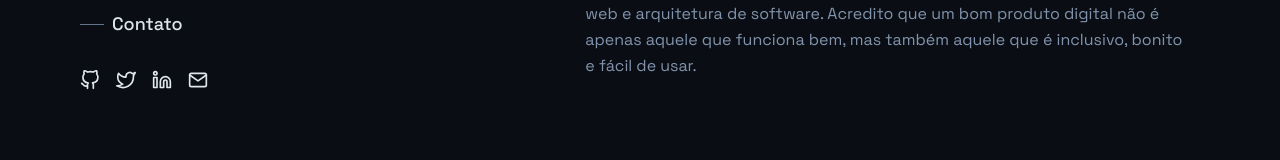
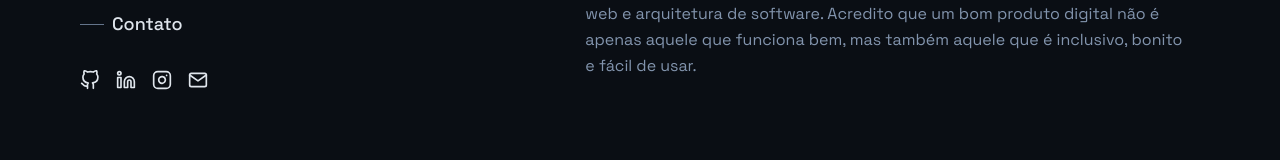
Before and after one commit to lucaspincho/myportfolio, a React (Vite) app: page / in a window 1280 px wide. Shown: the part 454-614 px from the top of the page. Built offline with nearby package versions, Linux system fonts and the light colour scheme.

Commit message:
fix: social media links

```diff
--- a/src/components/Sidebar.tsx
+++ b/src/components/Sidebar.tsx
@@ -1,5 +1,5 @@
 import { motion } from 'framer-motion';
-import { FiGithub, FiTwitter, FiLinkedin, FiMail } from 'react-icons/fi';
+import { FiGithub, FiInstagram, FiLinkedin, FiMail } from 'react-icons/fi';
 import classNames from 'classnames';
 import { useActiveSection } from '../hooks/useActiveSection';
 
@@ -63,6 +63,7 @@ export default function Sidebar({ isMobile, mobileMenuOpen, toggleMobileMenu }:
                 initial={{ opacity: 0, x: -20 }}
                 animate={{ opacity: 1, x: 0 }}
                 transition={{ delay: 0.1 * (index + 3) }}
+                className="w-fit"
               >
                 <a
                   href={item.href}
@@ -98,11 +99,11 @@ export default function Sidebar({ isMobile, mobileMenuOpen, toggleMobileMenu }:
           <a href="https://github.com" target="_blank" rel="noreferrer" aria-label="GitHub">
             <FiGithub className="w-5 h-5" />
           </a>
-          <a href="https://twitter.com" target="_blank" rel="noreferrer" aria-label="Twitter">
-            <FiTwitter className="w-5 h-5" />
-          </a>
           <a href="https://linkedin.com" target="_blank" rel="noreferrer" aria-label="LinkedIn">
             <FiLinkedin className="w-5 h-5" />
+          </a>
+          <a href="https://instagram.com" target="_blank" rel="noreferrer" aria-label="Instagram">
+            <FiInstagram className="w-5 h-5" />
           </a>
           <a href="mailto:exemplo@email.com" target="_blank" rel="noreferrer" aria-label="Email">
             <FiMail className="w-5 h-5" />
```
